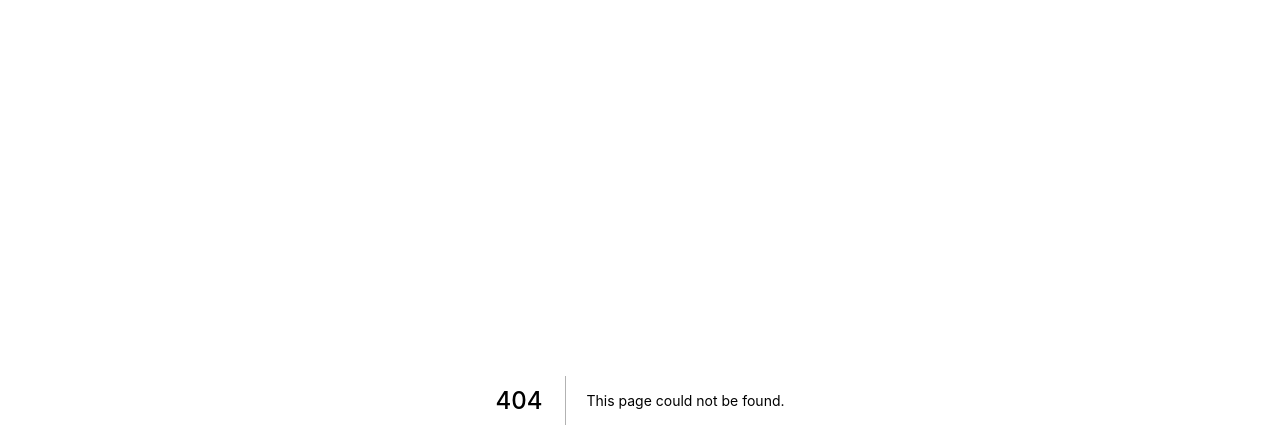
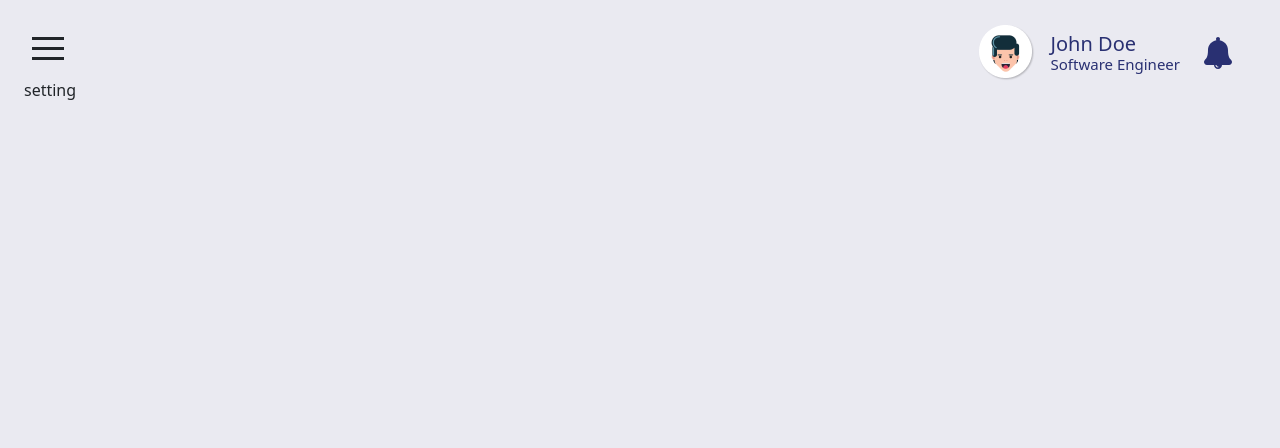
Before and after one commit to findit-omae-wa-mou-shindeiru/Invey, a Next.js app: page /dashboard/setting in a window 1280 px wide. Before the commit this address had no page. Shown: the top 448 px of the page. Built offline with nearby package versions, Linux system fonts and the light colour scheme.

Commit message:
feat: initialize setting page

```diff
--- /dev/null
+++ b/src/pages/dashboard/setting.tsx
@@ -0,0 +1,13 @@
+import { Dashboard } from '../../layout';
+
+const Setting = () => {
+  return (
+    <Dashboard>
+      <div>
+        <h1>setting</h1>
+      </div>
+    </Dashboard>
+  );
+};
+
+export default Setting;
```
